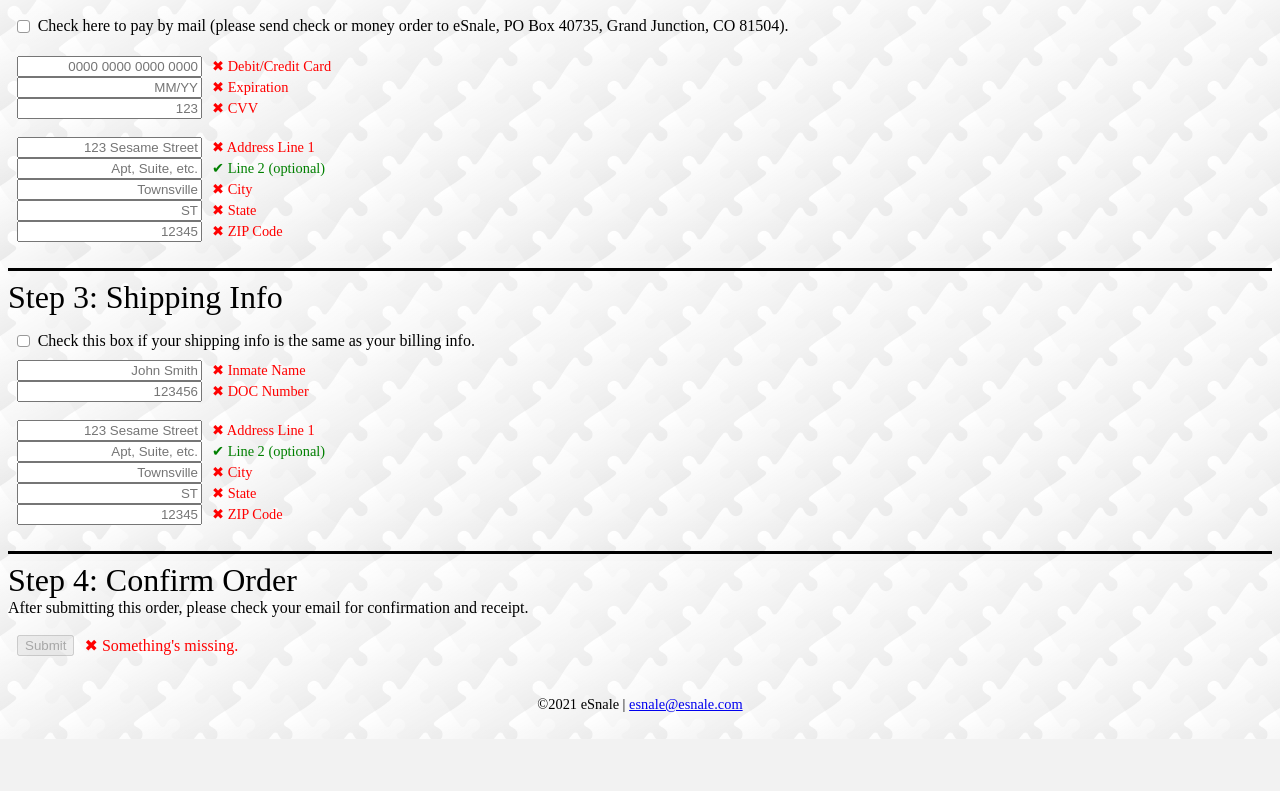
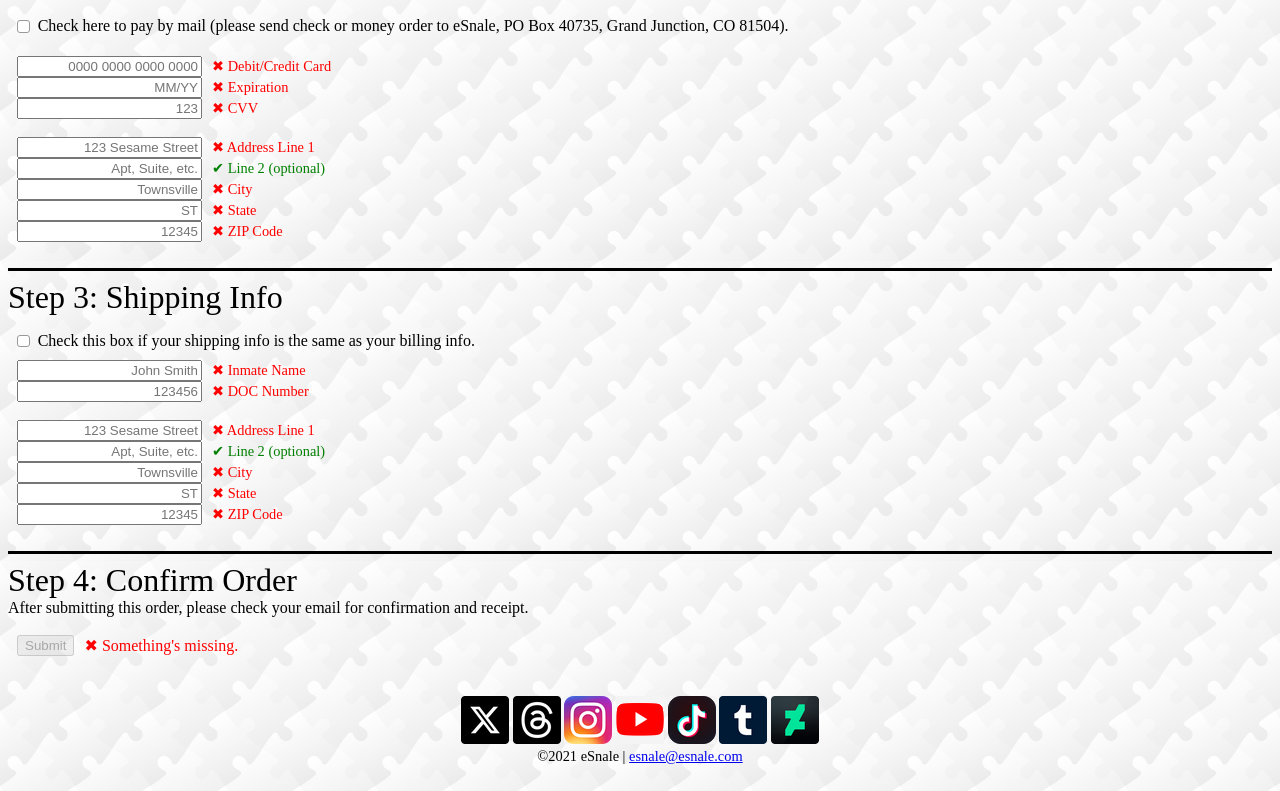
Before and after one commit to eSnale/esnale.com, a plain HTML site: page index.html in a window 1280 px wide. Shown: the part 639-1430 px from the top of the page. Before the commit the page ends 1378 px from the top, so only its background shows below. Drawn offline with Linux system fonts and the light colour scheme.

Commit message:
Add files via upload

```diff
--- a/index.html
+++ b/index.html
@@ -1221,8 +1221,20 @@ emailValid &&
   }
 }
 </script>
+<div style="text-align: center; margin-top: 40px; font-size: 0.9em;">
+    <!-- Button container -->
+    <div class="button-container">
+        <!-- Add your button links here -->
+        <a href="https://twitter.com/eSnale40735" target="_blank" title="Follow us on X!"><img src="logos/x.bmp" alt="X"></a>
+        <a href="https://www.threads.net/@esnalepuzzles" target="_blank" title="Follow us on Threads!"><img src="logos/threads.bmp" alt="Threads"></a>
+        <a href="https://www.instagram.com/esnalepuzzles/" target="_blank" title="Follow us on Instagram!"><img src="logos/instagram.bmp" alt="Instagram"></a>
+        <a href="https://www.youtube.com/@eSnalePuzzles" target="_blank" title="Follow us on YouTube!"><img src="logos/youtube.bmp" alt="YouTube"></a>
+        <a href="https://www.tiktok.com/@esnalepuzzles" target="_blank" title="Follow us on TikTok!"><img src="logos/tiktok.bmp" alt="TikTok"></a>
+        <a href="https://www.tumblr.com/blog/esnalepuzzles" target="_blank" title="Follow us on Tumblr!"><img src="logos/tumblr.bmp" alt="Tumblr"></a>
+        <a href="https://www.deviantart.com/esnalepuzzles" target="_blank" title="Follow us on DeviantArt!"><img src="logos/deviantart.bmp" alt="DeviantArt"></a>
+    </div>
 
-<div style="text-align: center; margin-top: 40px; font-size: 0.9em;">
+
   ©2021 eSnale | <a href="mailto:esnale@esnale.com?subject=Question%20for%20eSnale">esnale@esnale.com</a>
 </div>
 
```
